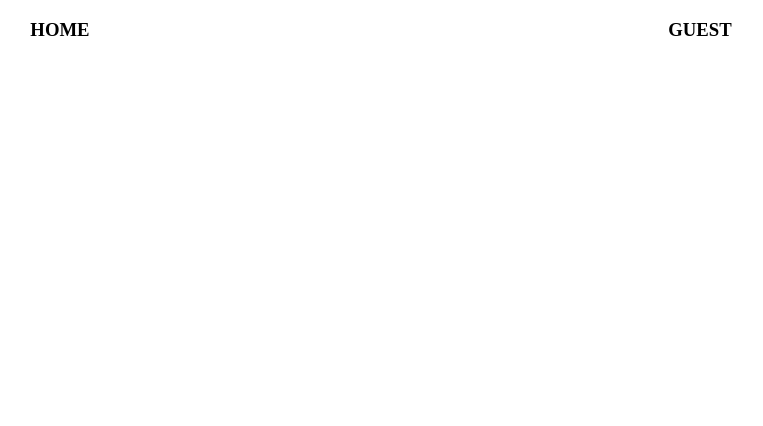
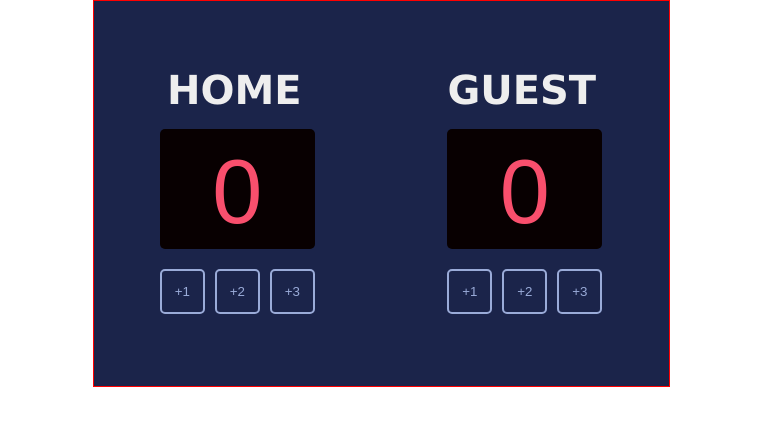
Before and after one commit to Southboy12/Basketball-Scorecard-WebApp, a website built with Vite: page index.html in a window 1280 px wide. Shown: the whole page, without its empty margins (259-1022 px from the left). Built offline with nearby package versions, Linux system fonts and the light colour scheme; a web font is replaced by a local one.

Commit message:
designed the static page

```diff
--- a/index.css
+++ b/index.css
@@ -5,4 +5,84 @@ body {
 .container {
     display: flex;
     justify-content: space-around;
+    align-items: center;
+    background-color: #1B244A;
+    /* position: absolute; */
+    /* width: 575px; */
+    width: 575px;
+    height: 385px;
+    margin: 0 auto;
+    border: 1px solid red;
 }
+
+h3 {
+    /* position: absolute; */
+    width: 149px;
+    height: 36px;
+    top: 68px;
+    font-family: Verdana, Geneva, Tahoma, sans-serif;
+    font-weight: 700;
+    font-size: 40px;
+    line-height: 35.89px;
+    text-align: center;
+    color: #EEEEEE;
+    margin: 0;
+}
+
+#home {
+    left: 85px;
+}
+
+#guest {
+    left: 340px;
+}
+
+.score {
+    /* position: absolute; */
+    width: 155px;
+    height: 120px;
+    top: 90px;
+    border-radius: 5px;
+    background: #080001;
+    font-family: 'Cursed Timer ULiL', sans-serif;
+    color: #F94F6D;
+    font-weight: 400;
+    line-height: 126.67px;
+    font-size: 90px;
+    text-align: center;
+    margin: 20px 0;
+}
+
+#home--score {
+    left: 82px;
+}
+
+#guest--score {
+    left: 337px;
+}
+
+.buttons {
+    display: flex;
+    justify-content: space-between;
+    /* position: absolute; */
+    width: 155px;
+    height: 45px;
+    top: 300px;
+}
+
+#home--buttons {
+    left: 82px;
+}
+
+#guest--buttons {
+    left: 337px;
+}
+
+button {
+    color: #9AABD8;
+    border: 2px solid #9AABD8;
+    background: inherit;
+    border-radius: 5px;
+    width: 45px;
+    font-family: 'Cursed Timer ULiL', sans-serif;
+}
--- a/index.html
+++ b/index.html
@@ -1,15 +1,30 @@
 <html>
     <head>
         <link rel="stylesheet" href="index.css">
+        <link href="https://fonts.cdnfonts.com/css/cursed-timer-ulil" rel="stylesheet">
+
     </head>
     <body>
         <div class="container">
-            <div>
-                <h3>HOME</h3>
+            <div class="section">
+                <h3 id="home">HOME</h3>
+                <h2 class="score" id="home--score">0</h2>
+                <div class="buttons" id="home--buttons">
+                    <button class="button">+1</button>
+                    <button class="button">+2</button>
+                    <button class="button">+3</button>
+                </div>
             </div>
-            <div>
-                <h3>GUEST</h3>
+            <div class="section">
+                <h3 id="guest">GUEST</h3>
+                <h2 class="score" id="guest--score">0</h2>
+                <div class="buttons" id="guest--buttons">
+                    <button class="button">+1</button>
+                    <button class="button">+2</button>
+                    <button class="button">+3</button>
+                </div>
             </div>
+
         </div>
         <script src="index.js"></script>
     </body>
```
Also changed, not shown: 2 other files.
